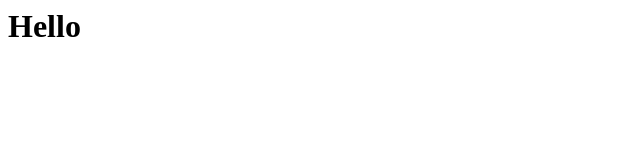
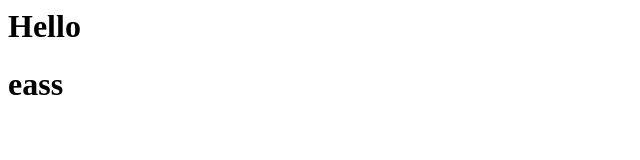
Before and after one commit to Baeduh/Testing-git, a plain HTML site: page index.html in a window 1280 px wide. Shown: the full height of the page, 0-640 px from the left. Drawn offline with Linux system fonts and the light colour scheme.

Commit message:
Added another header

```diff
--- a/index.html
+++ b/index.html
@@ -7,5 +7,6 @@
 </head>
 <body>
     <h1>Hello</h1>
+    <h1>eass</h1>
 </body>
 </html>
```
